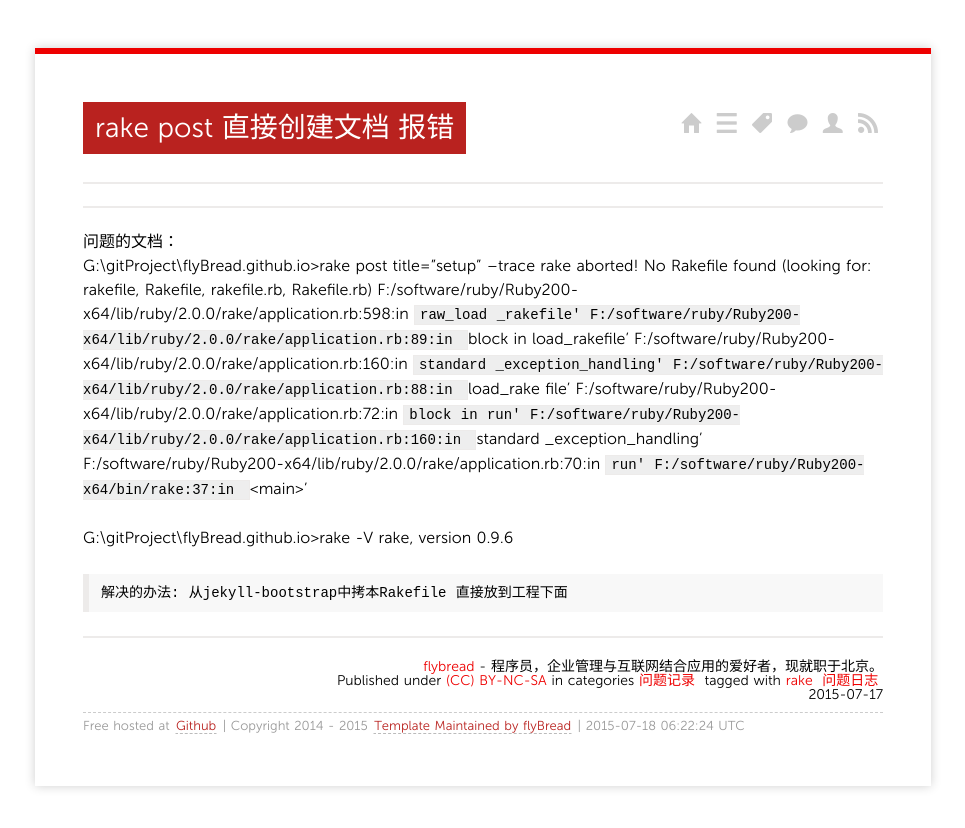
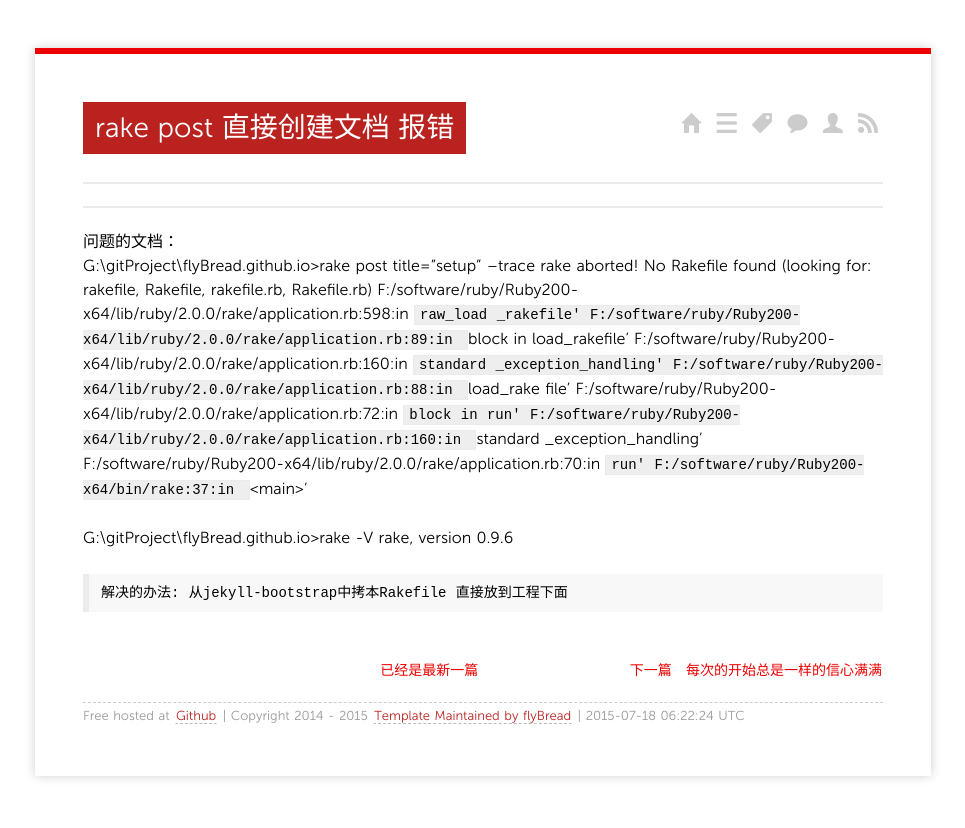
Before and after one commit to flyBread/flyBread.github.io, a Jekyll site: the page built from _posts/2015/07/2015-07-17-setup.md, in a window 1280 px wide. Shown: the top 828 px of the page, without its empty margins (157-1122 px from the left). Built offline with Jekyll 4.4.1, drawn with Linux system fonts in a browser that asks for light colours; nearby versions of some CDN libraries; Markdown is read by kramdown in place of the engine named in the settings; comment, search, counter and statistics services are not loaded.

Commit message:
上一篇和下一篇

```diff
--- a/_config.yml
+++ b/_config.yml
@@ -1,4 +1,5 @@
 markdown: rdiscount
+rdiscount：extensions: ["tables"]
 permalink: /:year/:month/:title/
 url: http://flybread.github.io/
 author: flybread
--- a/_includes/comments.md
+++ b/_includes/comments.md
@@ -1,9 +1,8 @@
-<section class="comment">
+<section  class="comment">
 <!-- baidu JIA -->
 <div class="bdsharebuttonbox"><a href="#" class="bds_more" data-cmd="more"></a><a title="分享到QQ空间" href="#" class="bds_qzone" data-cmd="qzone"></a><a title="分享到新浪微博" href="#" class="bds_tsina" data-cmd="tsina"></a><a title="分享到腾讯微博" href="#" class="bds_tqq" data-cmd="tqq"></a><a title="分享到人人网" href="#" class="bds_renren" data-cmd="renren"></a><a title="分享到微信" href="#" class="bds_weixin" data-cmd="weixin"></a></div>
 <script>window._bd_share_config={"common":{"bdSnsKey":{},"bdText":"","bdMini":"2","bdMiniList":false,"bdPic":"","bdStyle":"1","bdSize":"16"},"share":{}};with(document)0[(getElementsByTagName('head')[0]||body).appendChild(createElement('script')).src='http://bdimg.share.baidu.com/static/api/js/share.js?v=89860593.js?cdnversion='+~(-new Date()/36e5)];</script>
 <!-- end of baidu JIA -->
-
 <!-- Duoshuo Comment BEGIN -->
 	<div class="ds-thread"></div>
 <script type="text/javascript">
--- a/_layouts/post.html
+++ b/_layouts/post.html
@@ -5,12 +5,32 @@ layout: default
 <section class="post">
 {{ content }}
 </section>
+
+
+
 <section class="meta">
-<hr/>
-<span class="author">
+  <br/>
+  <br/>
+<span class="sub_pagination">
+  {% if page.next %}
+    <a class="sub_pagination-item newer" href="{{page.next.url}}">上一篇&nbsp  {{ page.next.title }} <i class="fa fa-chain"></i></a>
+  {% else %}
+    <a class="sub_pagination-item" id="lastest">已经是最新一篇&nbsp<i class="fa fa-unlink"></i></a>
+  {% endif %}
+  {% if page.previous %}
+    <a class="sub_pagination-item newer" href="{{page.previous.url}}">下一篇 &nbsp {{ page.previous.title }} <i class="fa fa-share"></i></a>
+  {% else %}
+    <a class="sub_pagination-item" id="lastone"><i class="fa fa-slideshare"></i>&nbsp 已经是最后一篇</a>
+  {% endif %}
+  </span>
+  <br/>
+  <br/>
+</section>
+<!--<span class="author">
   <a href="http://blog.sevenche.com">{{ site.author }}</a> - 程序员，企业管理与互联网结合应用的爱好者，现就职于北京。
 </span>
 <br />
+</br>
 <span class="license">
   Published under <a rel="license" href="http://creativecommons.org/licenses/by-nc-sa/3.0/">(CC) BY-NC-SA</a>
 </span>
@@ -34,7 +54,10 @@ layout: default
   <br/>
   <time datetime="{{ page.date | date:"%Y-%m-%d" }}">{{ page.date | date:"%Y-%m-%d" }}</time>
 </span>
-</section>
+!-->
+
+
+
 {% include comments.md %}
 <script type="text/javascript">
 $(function(){
--- a/media/css/screen.css
+++ b/media/css/screen.css
@@ -269,3 +269,31 @@ footer a:hover {
     -webkit-box-shadow: rgba(0,0,0,1.0) 0px 0px 2px,rgba(255,255,255,0.15) 0px 1px 1px inset;
     text-decoration: none;
 }
+
+  /*subpagination*/
+  .sub_pagination {
+    margin: 3rem 0;
+  }
+  .sub_pagination-item {
+    float: left;
+    width: 50%;
+  }
+  .sub_pagination-item:first-child {
+    margin-bottom: 0;
+    border-top-left-radius:    4px;
+    border-bottom-left-radius: 4px;
+  }
+  .sub_pagination-item:last-child {
+    margin-left: -1px;
+    border-top-right-radius:    4px;
+    border-bottom-right-radius: 4px;
+  }
+
+  /*评论框，可以自定义多说评论*/
+#comment {
+  border:0px solid rgb(200,200,200);
+  box-shadow: 3px 5px 3px rgb(220,220,220);
+  border-radius: 2px;
+  padding: 15px;
+  margin-bottom: 20px;
+}
```
